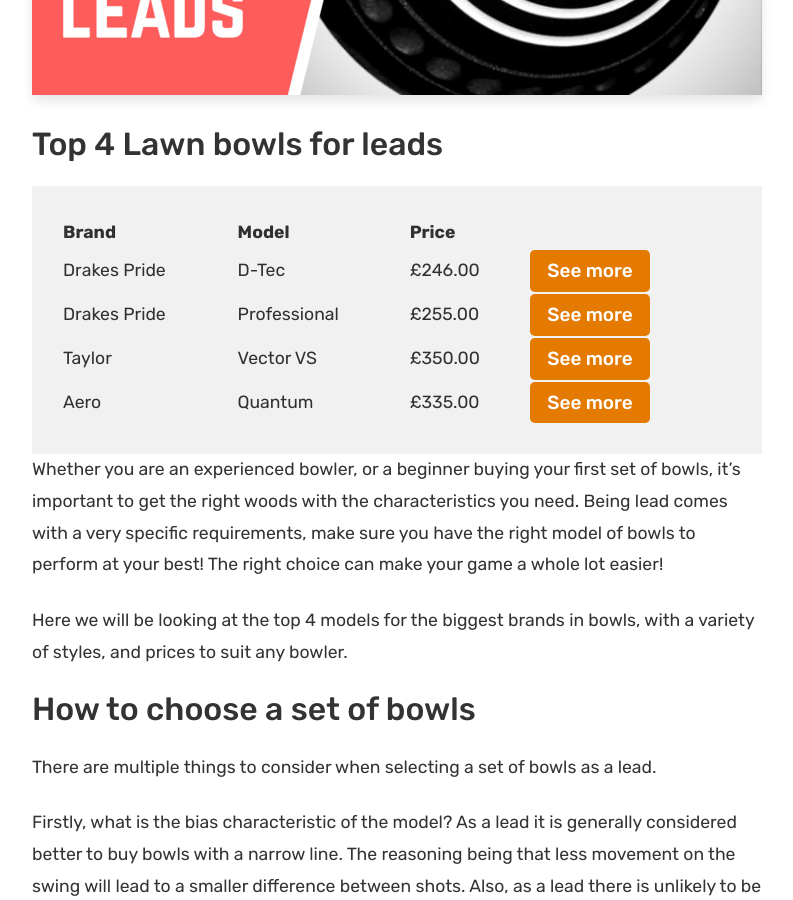
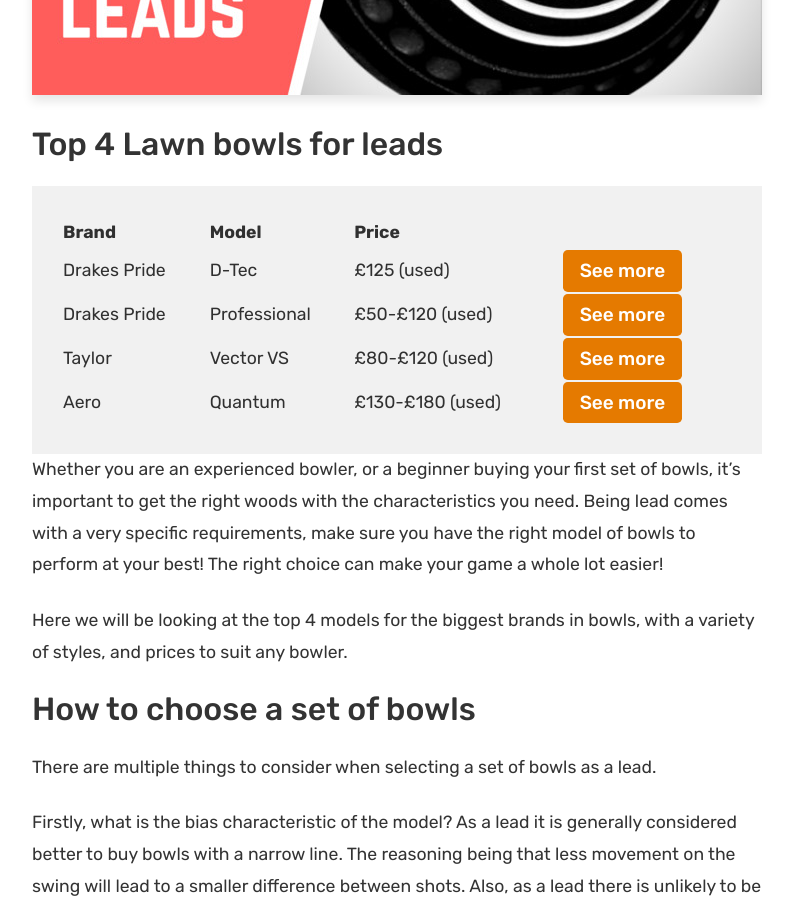
Before and after one commit to krussll/etsysimplicity, a Jekyll site: the page built from _posts/2018-01-12-best-rated-bowls-for-leads.md, in a window 1280 px wide and 900 px high, scrolled down 676 px. Shown: the whole window, without its empty margins (53-846 px from the left). Built offline with Jekyll 4.4.1, drawn with Linux system fonts in a browser that asks for light colours; nearby versions of some CDN libraries.

Commit message:
Update 2018-01-12-best-rated-bowls-for-leads.md

```diff
--- a/_posts/2018-01-12-best-rated-bowls-for-leads.md
+++ b/_posts/2018-01-12-best-rated-bowls-for-leads.md
@@ -25,26 +25,26 @@
     <tr>
       <td>Drakes Pride</td>
       <td>D-Tec</td>
-      <td>£246.00 </td>
-      <td><a href="https://www.amazon.co.uk/gp/product/B01JOQBTNM/ref=as_li_tl?ie=UTF8&camp=1634&creative=6738&creativeASIN=B01JOQBTNM&linkCode=as2&tag=jackhighbowls-21&linkId=c5a6a26de5112bf2308c36d6e917be1a" class="btn more"  target="_blank">See more</a></td>
+      <td>£125 (used) </td>
+      <td><a href="http://rover.ebay.com/rover/1/710-53481-19255-0/1?ff3=4&pub=5575495824&toolid=10001&campid=5338508612&customid=&mpre=https%3A%2F%2Fwww.ebay.co.uk%2Fsch%2Fi.html%3F_sop%3D1%26_osacat%3D117104%26_odkw%3DAero%2BQuantum%2Blawn%2Bbowls%26_from%3DR40%26_trksid%3Dm570.l1313%26_nkw%3Ddrakes%2Bpride%2Bd-tec%2Blawn%2Bbowls%26_sacat%3D117104" class="btn more"  target="_blank">See more</a></td>
     </tr>
     <tr>
       <td>Drakes Pride</td>
       <td>Professional</td>
-      <td>£255.00</td>
-      <td><a href="https://www.amazon.co.uk/gp/product/B07BY2MM4L/ref=as_li_tl?ie=UTF8&camp=1634&creative=6738&creativeASIN=B07BY2MM4L&linkCode=as2&tag=jackhighbowls-21&linkId=221174933a36c240ce4eb5653e558d8f" class="btn more"  target="_blank">See more</a></td>
+      <td>£50-£120 (used)</td>
+      <td><a href="http://rover.ebay.com/rover/1/710-53481-19255-0/1?ff3=4&pub=5575495824&toolid=10001&campid=5338650038&customid=&mpre=https%3A%2F%2Fwww.ebay.co.uk%2Fsch%2Fi.html%3F_from%3DR40%26_nkw%3Ddrakes%2Bpride%2Bprofessional%2Bbowls%26_sacat%3D117103%26_sop%3D1" class="btn more"  target="_blank">See more</a></td>
     </tr>
     <tr>
       <td>Taylor</td>
       <td>Vector VS</td>
-      <td>£350.00 </td>
-      <td><a href="https://www.amazon.co.uk/gp/product/B07J65XHNH/ref=as_li_tl?ie=UTF8&camp=1634&creative=6738&creativeASIN=B07J65XHNH&linkCode=as2&tag=jackhighbowls-21&linkId=557db82f901a42b6c37cf02416e9f52b" class="btn more"  target="_blank">See more</a></td>
+      <td>£80-£120 (used) </td>
+      <td><a href="http://rover.ebay.com/rover/1/710-53481-19255-0/1?ff3=4&pub=5575495824&toolid=10001&campid=5338508612&customid=&mpre=https%3A%2F%2Fwww.ebay.co.uk%2Fsch%2Fi.html%3F_sop%3D1%26_osacat%3D117103%26_odkw%3Dtaylor%2Bace%2Bbowls%26_from%3DR40%26_trksid%3Dp2334524.m570.l2632.R2.TR2.TRC1.A0.H0.Xtaylor%2Bvector%2Bvs%2Bbowls.TRS0%26_nkw%3Dtaylor%2Bvector%2Bvs%2Bbowls%26_sacat%3D117103" class="btn more"  target="_blank">See more</a></td>
     </tr>
     <tr>
       <td>Aero</td>
       <td>Quantum</td>
-      <td>£335.00</td>
-      <td><a href="" class="btn more"  target="_blank">See more</a></td>
+      <td>£130-£180 (used)</td>
+      <td><a href="http://rover.ebay.com/rover/1/710-53481-19255-0/1?ff3=4&pub=5575495824&toolid=10001&campid=5338542401&customid=&mpre=https%3A%2F%2Fwww.ebay.co.uk%2Fsch%2F117104%2Fi.html%3F_sop%3D1%26_from%3DR40%26_nkw%3DAero%2BQuantum%2Blawn%2Bbowls" class="btn more"  target="_blank">See more</a></td>
     </tr>
   </tbody>
 </table>
@@ -71,7 +71,7 @@
 
 ## Drakes Pride D-Tec
 
-<a href="https://www.amazon.co.uk/gp/product/B01JOQBTNM/ref=as_li_tl?ie=UTF8&camp=1634&creative=6738&creativeASIN=B01JOQBTNM&linkCode=as2&tag=jackhighbowls-21&linkId=c5a6a26de5112bf2308c36d6e917be1a" class="btn more"  target="_blank">See more</a>
+<a href="http://rover.ebay.com/rover/1/710-53481-19255-0/1?ff3=4&pub=5575495824&toolid=10001&campid=5338508612&customid=&mpre=https%3A%2F%2Fwww.ebay.co.uk%2Fsch%2Fi.html%3F_sop%3D1%26_osacat%3D117104%26_odkw%3DAero%2BQuantum%2Blawn%2Bbowls%26_from%3DR40%26_trksid%3Dm570.l1313%26_nkw%3Ddrakes%2Bpride%2Bd-tec%2Blawn%2Bbowls%26_sacat%3D117104" class="btn more"  target="_blank">See more</a>
 
 The d-tec is Drakes Pride's flagship narrow biased model. It hits many of the attributes that we outlined above, specifically a good narrow line, a smooth flat finish and all for a better-than-average price. You can read our full review of the d-tec here.
 
@@ -81,7 +81,7 @@
 
 ## Drakes Pride Professional
 
-<a href="https://www.amazon.co.uk/gp/product/B07BY2MM4L/ref=as_li_tl?ie=UTF8&camp=1634&creative=6738&creativeASIN=B07BY2MM4L&linkCode=as2&tag=jackhighbowls-21&linkId=221174933a36c240ce4eb5653e558d8f" class="btn more"  target="_blank">See more</a>
+<a href="http://rover.ebay.com/rover/1/710-53481-19255-0/1?ff3=4&pub=5575495824&toolid=10001&campid=5338650038&customid=&mpre=https%3A%2F%2Fwww.ebay.co.uk%2Fsch%2Fi.html%3F_from%3DR40%26_nkw%3Ddrakes%2Bpride%2Bprofessional%2Bbowls%26_sacat%3D117103%26_sop%3D1" class="btn more"  target="_blank">See more</a>
 
 Drakes Pride is such a mainstay of the bowls world that they actually appear twice on this list! The Professional model is the most popular of all the Drakes Pride models and is a great option for outdoor bowlers. Whilst it doesn't have such a narrow line as the d-tec, it is designed specifically for outdoor play, so will play better on heavier, early season greens.
 
@@ -93,7 +93,7 @@
 
 ## Taylor Vector VS
 
-<a href="https://www.amazon.co.uk/gp/product/B07J65XHNH/ref=as_li_tl?ie=UTF8&camp=1634&creative=6738&creativeASIN=B07J65XHNH&linkCode=as2&tag=jackhighbowls-21&linkId=557db82f901a42b6c37cf02416e9f52b" class="btn more"  target="_blank">See more</a>
+<a href="http://rover.ebay.com/rover/1/710-53481-19255-0/1?ff3=4&pub=5575495824&toolid=10001&campid=5338508612&customid=&mpre=https%3A%2F%2Fwww.ebay.co.uk%2Fsch%2Fi.html%3F_sop%3D1%26_osacat%3D117103%26_odkw%3Dtaylor%2Bace%2Bbowls%26_from%3DR40%26_trksid%3Dp2334524.m570.l2632.R2.TR2.TRC1.A0.H0.Xtaylor%2Bvector%2Bvs%2Bbowls.TRS0%26_nkw%3Dtaylor%2Bvector%2Bvs%2Bbowls%26_sacat%3D117103" class="btn more"  target="_blank">See more</a>
 
 With a clean, narrow line and a smooth finish, you’d do well to find a better lead bowl than the Taylor Vector VS. You can read our full review of the Vector VS here.
 
@@ -107,7 +107,7 @@
 
 ## Aero Quantum
 
-<a href="" class="btn more"  target="_blank">See more</a>
+<a href="http://rover.ebay.com/rover/1/710-53481-19255-0/1?ff3=4&pub=5575495824&toolid=10001&campid=5338542401&customid=&mpre=https%3A%2F%2Fwww.ebay.co.uk%2Fsch%2F117104%2Fi.html%3F_sop%3D1%26_from%3DR40%26_nkw%3DAero%2BQuantum%2Blawn%2Bbowls" class="btn more"  target="_blank">See more</a>
 
 Next we have another outdoor specialist. The Quantum is one of Aero’s midline models, so is perfect for those tricky early season greens. Despite not being as narrow as some of the other bowls on our list, it does have a clean finish which will aid your lead play.
 
```
